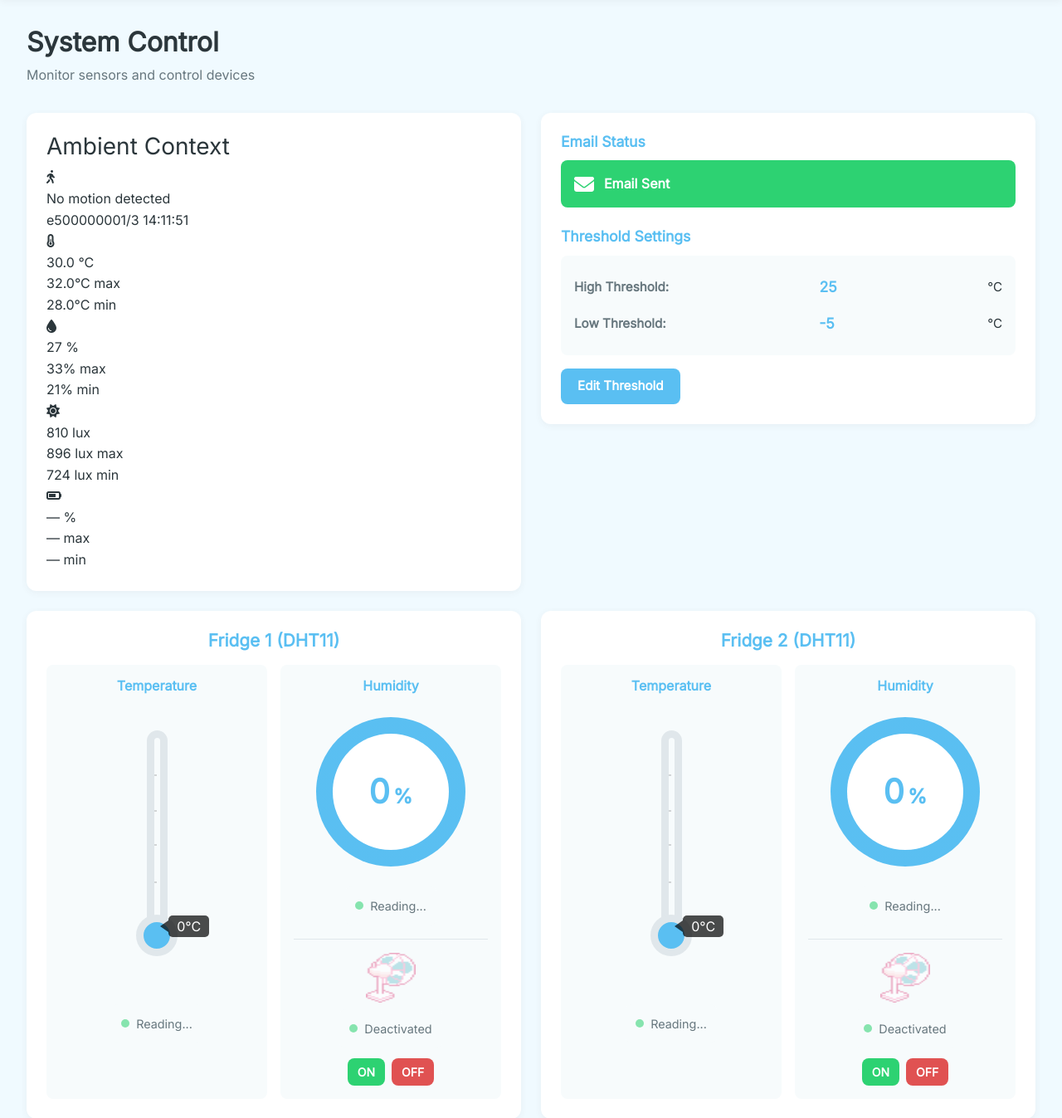
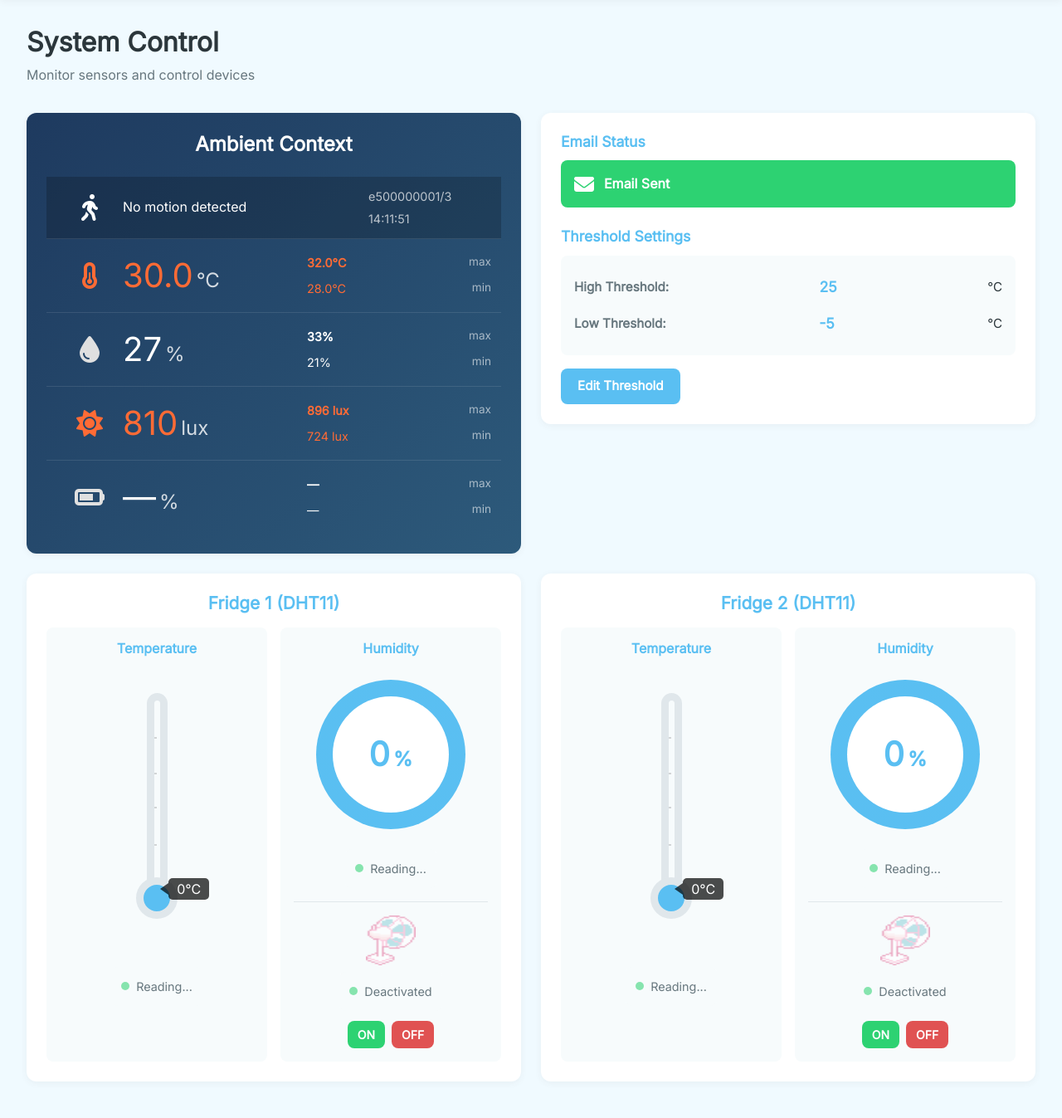
Before and after one commit to Vacheprime/ConnectedSmarties, a Python web app: template back-end/templates/home.html in a window 1280 px wide. Shown: the part 71-1418 px from the top of the page at 83% size. Run offline with Jinja, Linux system fonts and the light colour scheme; the template is opened without the code that fills it, so the values that code supplies are empty; some web fonts are replaced.

Commit message:
Added styles for the ambient context

```diff
--- a/back-end/static/styles/home.css
+++ b/back-end/static/styles/home.css
@@ -1,3 +1,4 @@
+/* Removed duplicate and conflicting CSS rules, organized styles properly */
 
 /* Dashboard layout for single row */
 .dashboard-row {
@@ -18,22 +19,142 @@
   flex-direction: column;
 }
 
-/* Humidity Chart Card */
-.humidity-chart-card {
+/* Updated Ambient Context Card styles (formerly humidity-chart-card) */
+.ambient-context-card {
   min-height: 350px;
+  background: linear-gradient(135deg, #1e3a5f 0%, #2d5a7b 100%);
+  color: white;
 }
 
-.humidity-chart-card h3 {
-  color: var(--color-primary);
-  margin-bottom: 1rem;
-  font-size: 1.2rem;
+.ambient-context-card h3 {
+  color: white;
+  margin-bottom: 1.5rem;
+  font-size: 1.5rem;
   font-weight: 600;
   text-align: center;
 }
 
-#humidity-chart-container {
-  flex: 1;
-  min-height: 250px;
+#ambient-context-container {
+  display: flex;
+  flex-direction: column;
+  gap: 0;
+}
+
+/* Ambient Context Rows */
+.ambient-row {
+  display: grid;
+  grid-template-columns: 80px 1fr 1fr;
+  align-items: center;
+  padding: 0.75rem;
+  border-bottom: 1px solid rgba(255, 255, 255, 0.1);
+}
+
+.ambient-row:last-child {
+  border-bottom: none;
+}
+
+/* Motion row has special layout */
+.motion-row {
+  grid-template-columns: 80px 2fr 1fr;
+  background-color: rgba(0, 0, 0, 0.2);
+}
+
+/* Icon column */
+.ambient-icon {
+  display: flex;
+  align-items: center;
+  justify-content: center;
+  font-size: 2rem;
+}
+
+.temp-row .ambient-icon,
+.light-row .ambient-icon {
+  color: #ff6b35;
+}
+
+.humidity-row .ambient-icon {
+  color: #e0e0e0;
+}
+
+.motion-row .ambient-icon {
+  color: white;
+}
+
+.battery-row .ambient-icon {
+  color: #e0e0e0;
+}
+
+/* Value column */
+.ambient-value {
+  display: flex;
+  align-items: baseline;
+  gap: 0.25rem;
+  font-size: 2.5rem;
+  font-weight: 300;
+}
+
+.motion-row .ambient-value {
+  font-size: 1rem;
+  font-weight: 400;
+}
+
+.value-large {
+  font-size: 2.5rem;
+  font-weight: 300;
+}
+
+.temp-row .value-large,
+.light-row .value-large {
+  color: #ff6b35;
+}
+
+.unit {
+  font-size: 1.5rem;
+  font-weight: 400;
+  color: rgba(255, 255, 255, 0.8);
+}
+
+/* Min/Max column */
+.ambient-minmax {
+  display: flex;
+  flex-direction: column;
+  gap: 0.5rem;
+  font-size: 0.9rem;
+}
+
+.minmax-item {
+  display: flex;
+  justify-content: space-between;
+  align-items: center;
+  gap: 1rem;
+}
+
+.max-value {
+  font-weight: 600;
+}
+
+.temp-row .max-value,
+.light-row .max-value {
+  color: #ff6b35;
+}
+
+.temp-row .min-value,
+.light-row .min-value {
+  color: #ff6b35;
+}
+
+.minmax-label {
+  color: rgba(255, 255, 255, 0.6);
+  font-size: 0.85rem;
+}
+
+/* Motion meta info */
+.ambient-meta {
+  display: flex;
+  flex-direction: column;
+  gap: 0.25rem;
+  font-size: 0.9rem;
+  color: rgba(255, 255, 255, 0.7);
 }
 
 /* Threshold Card */
```
